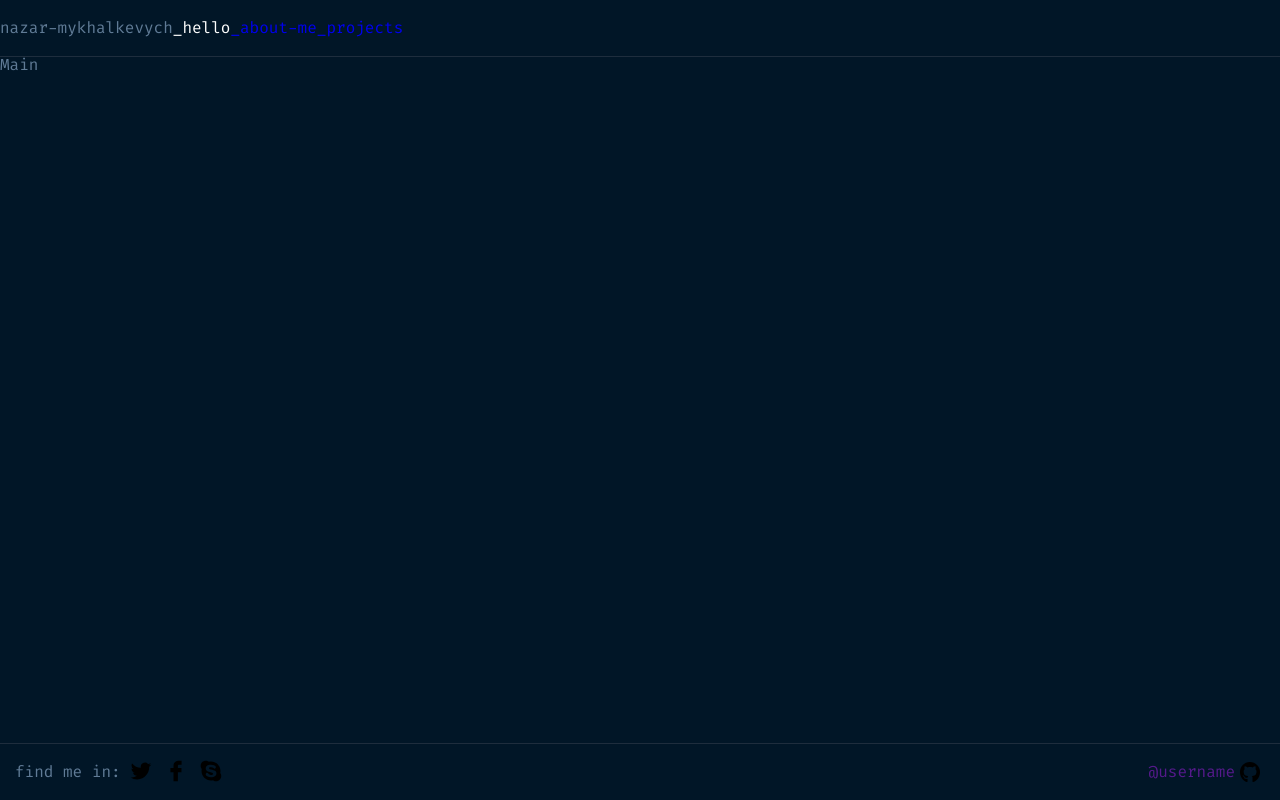
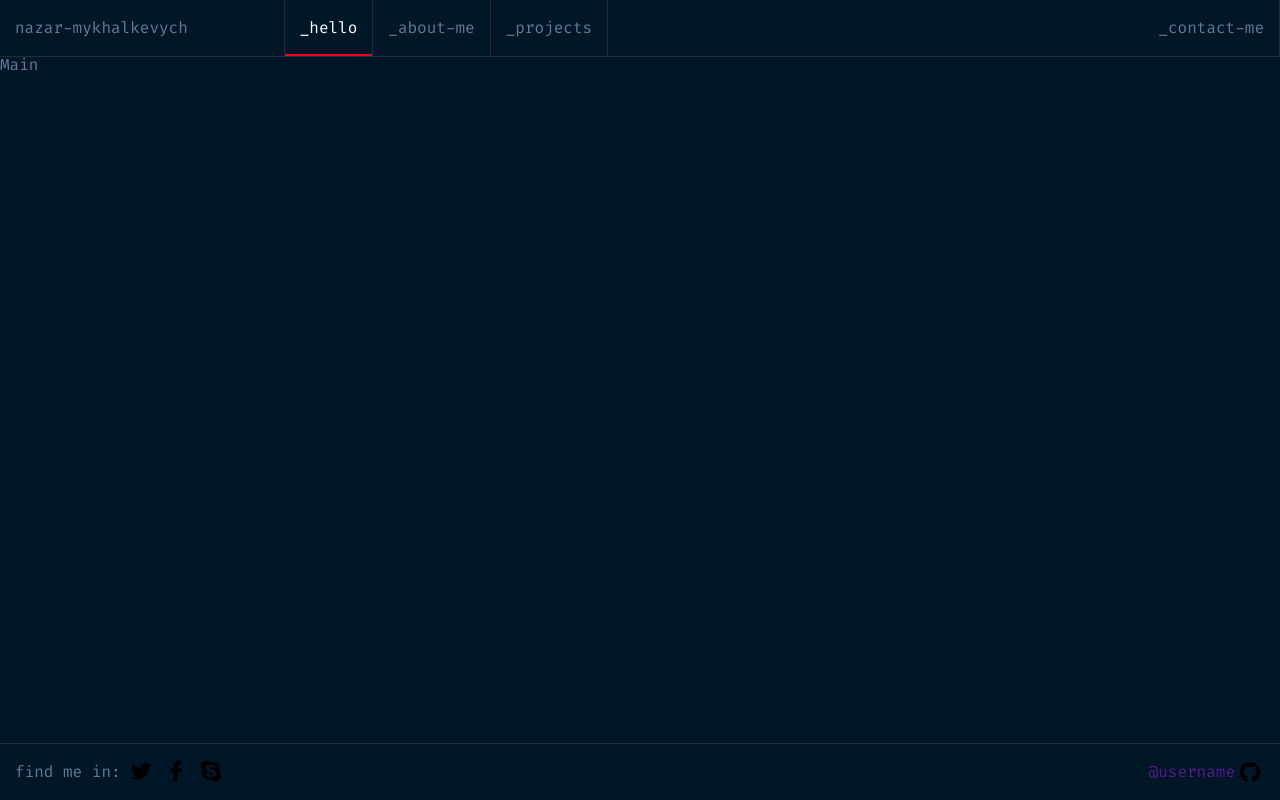
Before and after one commit to mykhalkevych/portfolio-v2, a Next.js app: page / in a window 1280 px wide. Built offline with nearby package versions, Linux system fonts and the light colour scheme.

Commit message:
style navigation

```diff
--- a/app/styles/header.css
+++ b/app/styles/header.css
@@ -6,14 +6,51 @@ header {
   grid-area: header;
 }
 
+.logo {
+  display: flex;
+  align-items: center;
+  height: 100%;
+  width: 260px;
+  padding: 0 15px;
+  border-right: 1px solid var(--grey);
+}
+
 nav {
+  height: 100%;
+  width: calc(100% - 260px);
   ul {
     display: flex;
+    justify-content: space-between;
+    height: 100%;
+  }
+  li:last-child {
+    margin-left: auto;
   }
   a {
+    display: flex;
+    align-items: center;
+    height: 100%;
+    border-right: 1px solid var(--grey);
+    padding: 0 15px;
     text-decoration: none;
+    position: relative;
+    color: inherit;
+    &::after {
+      content: '';
+      position: absolute;
+      height: 2px;
+      width: 0;
+      background: red;
+      left: 50%;
+      bottom: 0;
+    }
     &.active {
       color: #fff;
+      &::after {
+        transition: all 0.3s;
+        left: 0;
+        width: 100%;
+      }
     }
   }
 }
--- a/components/Header/index.tsx
+++ b/components/Header/index.tsx
@@ -7,7 +7,7 @@ export default function Header() {
   const pathname = usePathname();
   return (
     <header>
-      nazar-mykhalkevych
+      <div className='logo'>nazar-mykhalkevych</div>
       <nav className='nav'>
         <ul>
           <li>
@@ -31,6 +31,14 @@ export default function Header() {
               _projects
             </Link>
           </li>
+          <li>
+            <Link
+              className={`${pathname === '/contact' ? 'active' : ''}`}
+              href='/contact'
+            >
+              _contact-me
+            </Link>
+          </li>
         </ul>
       </nav>
     </header>
```
